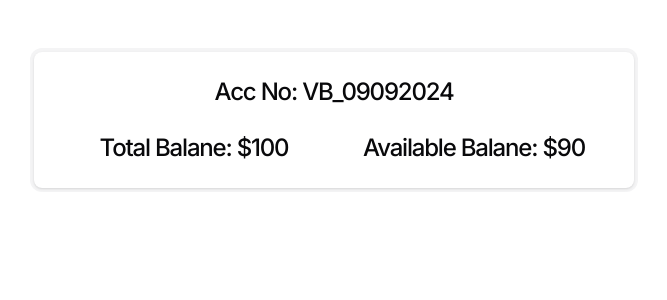
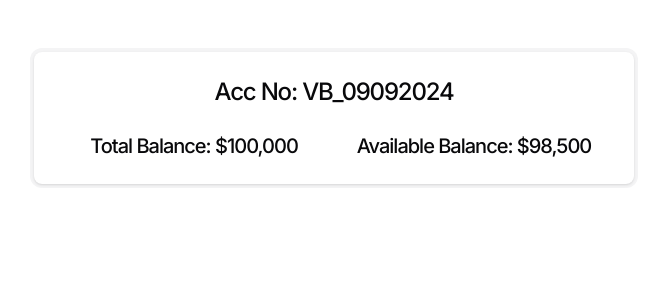
Before and after one commit to robiuzzaman4/vue-bank, a Vue app: page / in a window 1280 px wide. Shown: the top 300 px of the page, without its empty margins (306-973 px from the left). Built offline with nearby package versions, Linux system fonts and the light colour scheme.

Commit message:
feat: calculate available balance

```diff
--- a/src/components/Bank.vue
+++ b/src/components/Bank.vue
@@ -1,8 +1,11 @@
 <script setup>
-import { ref } from "vue";
+import { ref, computed } from "vue";
 
-const totalBalance = ref(100);
-const availableBalance = ref(90);
+const totalBalance = ref(100000);
+const accountCharge = computed(() => (totalBalance.value * 1.5) / 100); // 2.5% of the total
+const availableBalance = computed(
+  () => totalBalance.value - accountCharge.value
+);
 </script>
 
 <template>
@@ -17,11 +20,11 @@ const availableBalance = ref(90);
           Acc No: VB_09092024
         </h1>
         <div class="w-full grid grid-cols-2 gap-2">
-          <span class="text-2xl text-center font-medium tracking-tighter">
-            Total Balane: ${{ totalBalance }}
+          <span class="text-xl text-center font-medium tracking-tighter">
+            Total Balance: ${{ totalBalance.toLocaleString() }}
           </span>
-          <span class="text-2xl text-center font-medium tracking-tighter">
-            Available Balane: ${{ availableBalance }}
+          <span class="text-xl text-center font-medium tracking-tighter">
+            Available Balance: ${{ availableBalance.toLocaleString() }}
           </span>
         </div>
       </div>
```
